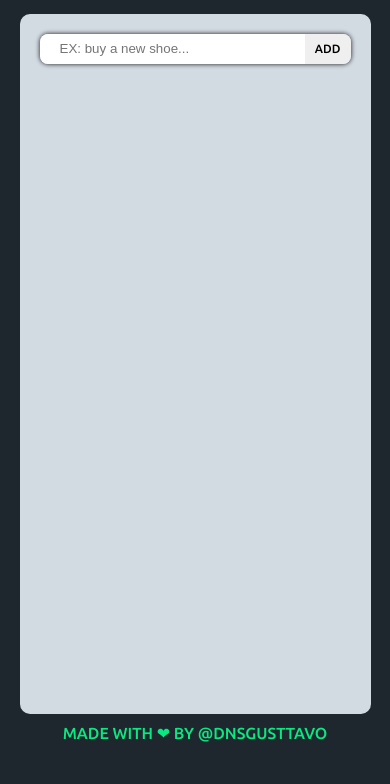
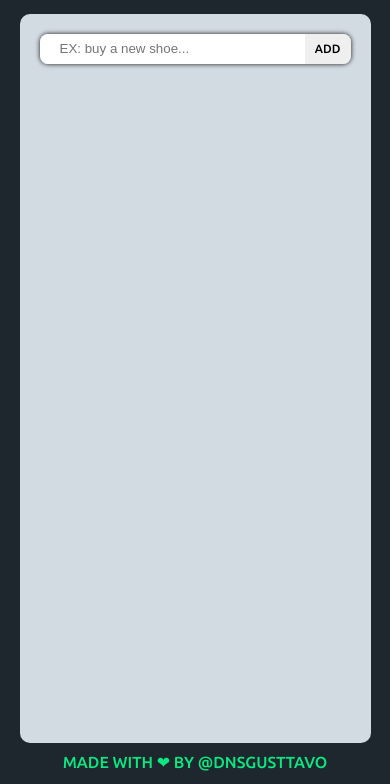
Before and after one commit to dnsgusttavo/todolist, a plain HTML site: page index.html in a window 390 px wide. Shown: the part 60-844 px from the top of the page. Drawn offline with Linux system fonts and the light colour scheme.

Commit message:
fixed screen size on mobile devices

```diff
--- a/styles.css
+++ b/styles.css
@@ -29,7 +29,7 @@ main{
     display: flex;
     flex-direction: column;
     width: 90vw;
-    min-height: 83vh;
+    min-height: calc(100vh - 115px);
     max-width: 600px;
 }
 
```
Also changed, not shown: index.html (+0 -2 lines).
